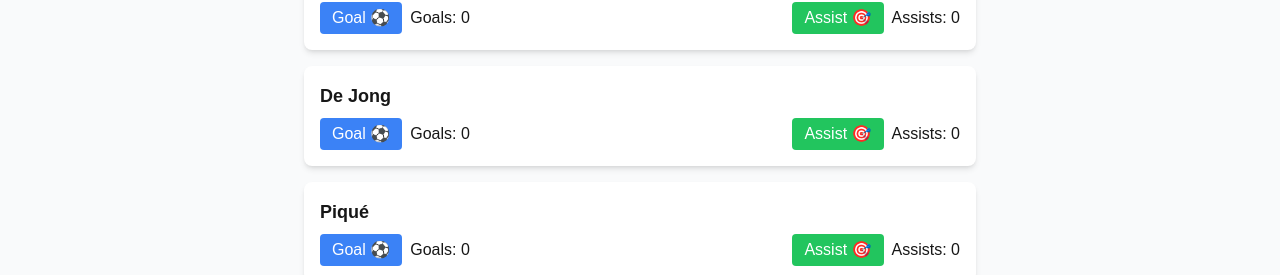
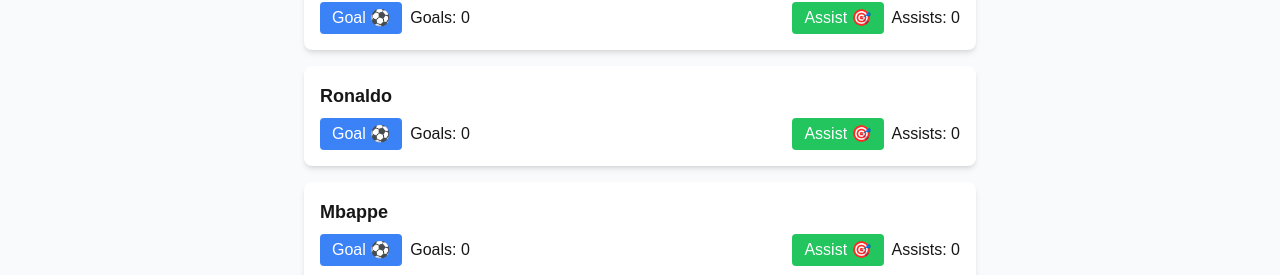
Before and after one commit to jukemori/jotai, a Next.js app: page / in a window 1280 px wide. Shown: the part 490-765 px from the top of the page. Built offline with nearby package versions, Linux system fonts and the light colour scheme.

Commit message:
chore: update player names

```diff
--- a/atoms/footballAtoms.ts
+++ b/atoms/footballAtoms.ts
@@ -21,8 +21,8 @@
 // Base atoms
 export const startingXIAtom = atom<Player[]>([
   { id: 1, name: "Messi", position: "FW" },
-  { id: 2, name: "De Jong", position: "MF" },
-  { id: 3, name: "Piqué", position: "DF" },
+  { id: 2, name: "Ronaldo", position: "FW" },
+  { id: 3, name: "Mbappe", position: "FW" },
 ]);
 
 // Derived read-only atom
@@ -60,7 +60,7 @@
   set(matchScoreAtom, "reset");
   set(startingXIAtom, [
     { id: 1, name: "Messi", position: "FW" },
-    { id: 2, name: "De Jong", position: "MF" },
-    { id: 3, name: "Piqué", position: "DF" },
+    { id: 2, name: "Ronaldo", position: "FW" },
+    { id: 3, name: "Mbappe", position: "FW" },
   ]);
 });
```
